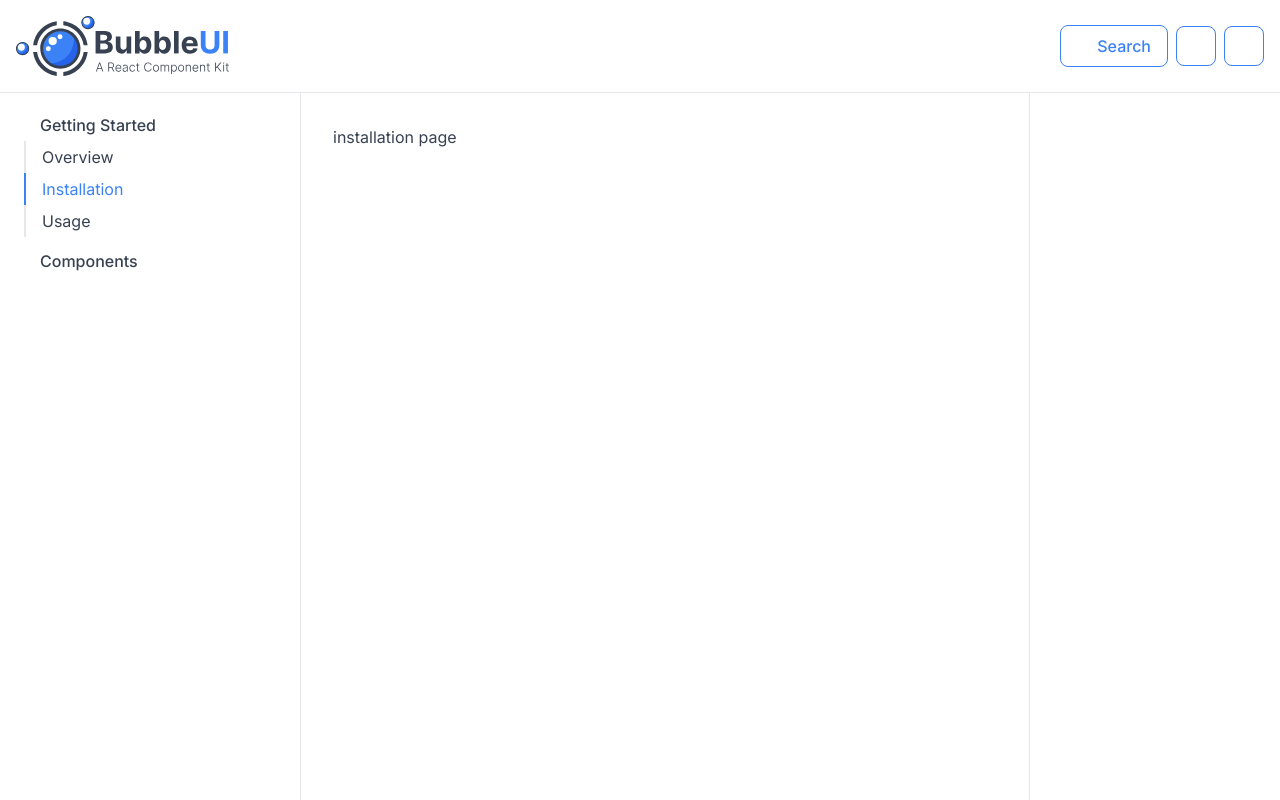
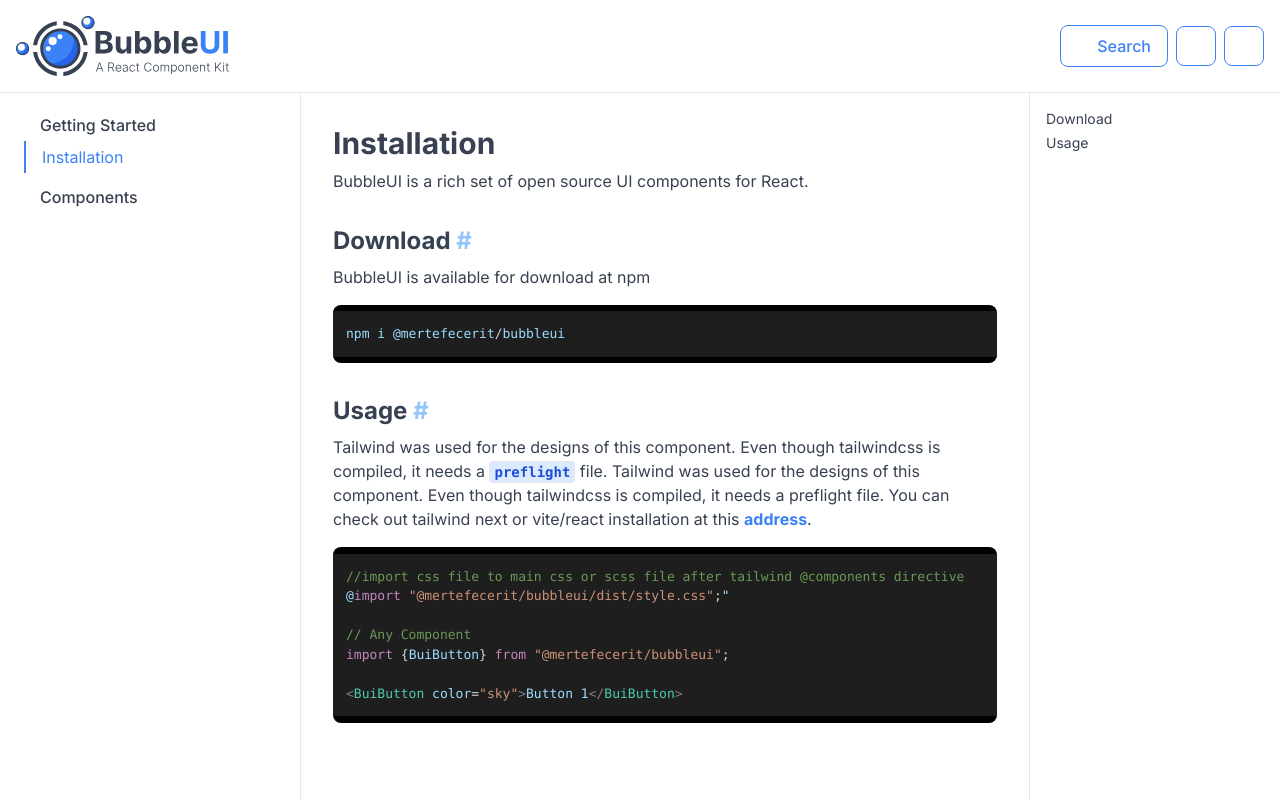
Before and after one commit to mertefecerit/pearkit, a Next.js app: page /doc/getting-started/installation in a window 1280 px wide. Built offline with nearby package versions, Linux system fonts and the light colour scheme; some icons are missing.

Commit message:
v1.0.426

```diff
--- a/app/doc/getting-started/installation/page.jsx
+++ b/app/doc/getting-started/installation/page.jsx
@@ -1,6 +1,20 @@
+import DownloadInstallationSection from "@/app/doc/getting-started/installation/sections/DownloadInstallationSection";
+import UsageInstallationSection from "@/app/doc/getting-started/installation/sections/UsageInstallationSection";
+
+export const metadata = {
+    title: 'Installation | BubbleUI',
+    description : 'BubbleUI is a rich set of open source UI components for React.'
+}
 function InstallationPage(props) {
     return (
-        <div>installation page</div>
+        <div className="flex flex-col gap-8">
+            <div className="flex flex-col gap-2">
+                <h1 className="text-3xl font-bold">Installation</h1>
+                <p>BubbleUI is a rich set of open source UI components for React.</p>
+            </div>
+            <DownloadInstallationSection/>
+            <UsageInstallationSection />
+        </div>
     )
 }
 
--- /dev/null
+++ b/app/doc/getting-started/installation/sections/DownloadInstallationSection.jsx
@@ -0,0 +1,15 @@
+import BuiComponentShowcaseArea from "@/app/doc/components/global/BuiComponentShowcaseArea";
+
+function DownloadInstallationSection(props) {
+    const codeBlock = `npm i @mertefecerit/bubbleui`
+    return (
+        <BuiComponentShowcaseArea
+            anchor="dowload"
+            title="Download"
+            desc={<>BubbleUI is available for download at npm</>}
+            codeBlock={codeBlock}
+        />
+    );
+}
+
+export default DownloadInstallationSection;
--- /dev/null
+++ b/app/doc/getting-started/installation/sections/UsageInstallationSection.jsx
@@ -0,0 +1,23 @@
+import BuiComponentShowcaseArea from "@/app/doc/components/global/BuiComponentShowcaseArea";
+import {BuiCode} from "@/app/components/src";
+import Link from "next/link";
+
+function UsageInstallationSection(props) {
+    const codeBlock = `//import css file to main css or scss file after tailwind @components directive
+@import "@mertefecerit/bubbleui/dist/style.css";"
+
+// Any Component
+import {BuiButton} from "@mertefecerit/bubbleui";
+
+<BuiButton color="sky">Button 1</BuiButton>`
+    return (
+        <BuiComponentShowcaseArea
+            anchor="usage"
+            title="Usage"
+            desc={<>Tailwind was used for the designs of this component. Even though tailwindcss is compiled, it needs a <BuiCode>preflight</BuiCode> file. Tailwind was used for the designs of this component. Even though tailwindcss is compiled, it needs a preflight file. You can check out tailwind next or vite/react installation at this <Link href="https://tailwindcss.com/docs/installation/framework-guides" target="_target" className="text-blue-500 font-bold">address</Link>.</>}
+            codeBlock={codeBlock}
+        />
+    );
+}
+
+export default UsageInstallationSection;
--- a/app/doc/getting-started/overview/page.jsx
+++ /dev/null
@@ -1,7 +0,0 @@
-function OverviewPage(props) {
-    return (
-        <div>Overview page</div>
-    )
-}
-
-export default OverviewPage;
--- a/app/doc/getting-started/usage/page.jsx
+++ /dev/null
@@ -1,7 +0,0 @@
-function UsagePage(props) {
-    return (
-        <div>Usage page</div>
-    )
-}
-
-export default UsagePage;
--- a/app/doc/layout-partials/AsideContent.js
+++ b/app/doc/layout-partials/AsideContent.js
@@ -4,16 +4,12 @@
             label: 'Getting Started',
             children: [
                 {
-                    path: '/doc/getting-started/overview',
-                    label: 'Overview',
-                },
-                {
                     path: '/doc/getting-started/installation',
                     label: 'Installation',
-                },
-                {
-                    path: '/doc/getting-started/usage',
-                    label: 'Usage',
+                    children: [
+                        {path: '#download', label: 'Download'},
+                        {path: '#usage', label: 'Usage'},
+                    ]
                 },
             ]
         },
--- a/app/doc/page.jsx
+++ b/app/doc/page.jsx
@@ -1,7 +1,7 @@
 import {redirect} from "next/navigation";
 
 function DocPage() {
-    redirect('/doc/getting-started/overview')
+    redirect('/doc/getting-started/installation')
     return null;
 }
 
```
